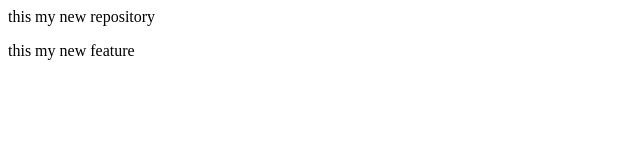
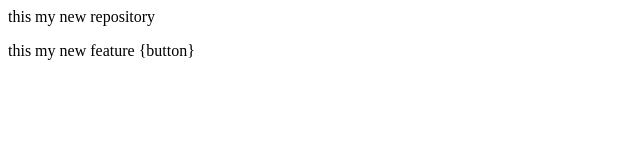
Before and after one commit to Muhammadshehroz432/local-repo, a plain HTML site: page index.html in a window 1280 px wide. Shown: the full height of the page, 0-640 px from the left. Drawn offline with Linux system fonts and the light colour scheme.

Commit message:
Add button

```diff
--- a/index.html
+++ b/index.html
@@ -1,2 +1,2 @@
 <p>this my new repository</p>
-<p>this my new feature</p>
+<p>this my new feature {button}</p>
```
